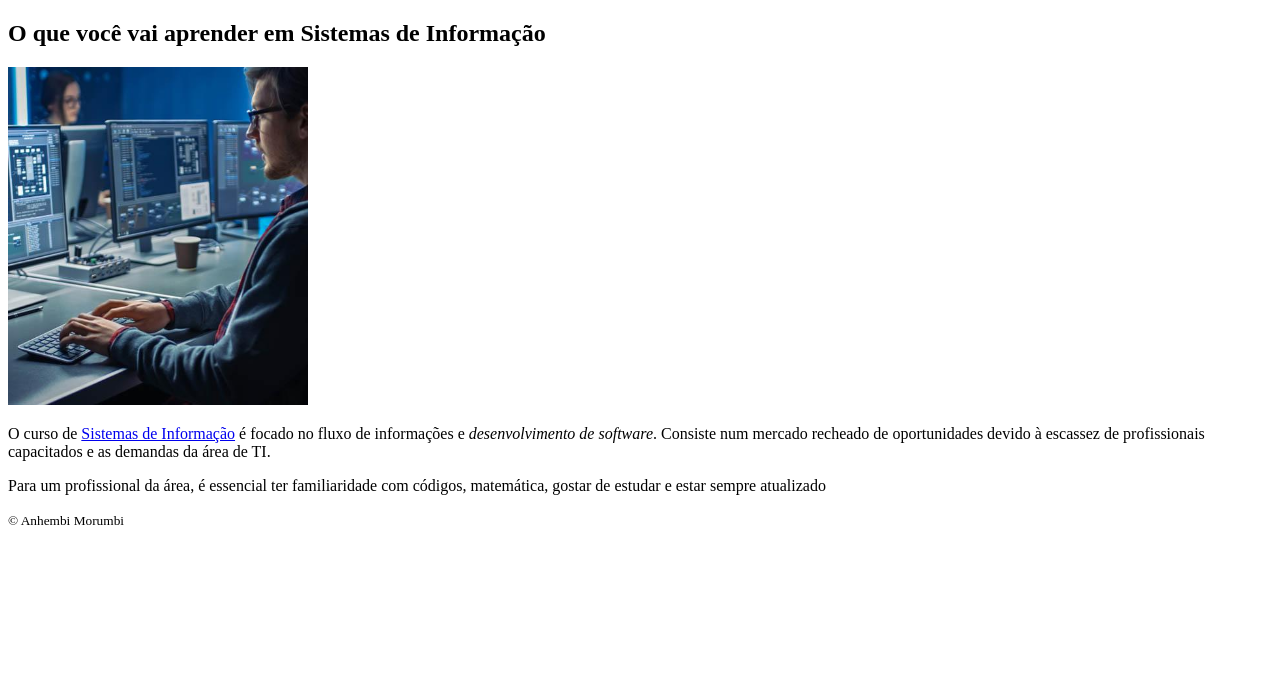
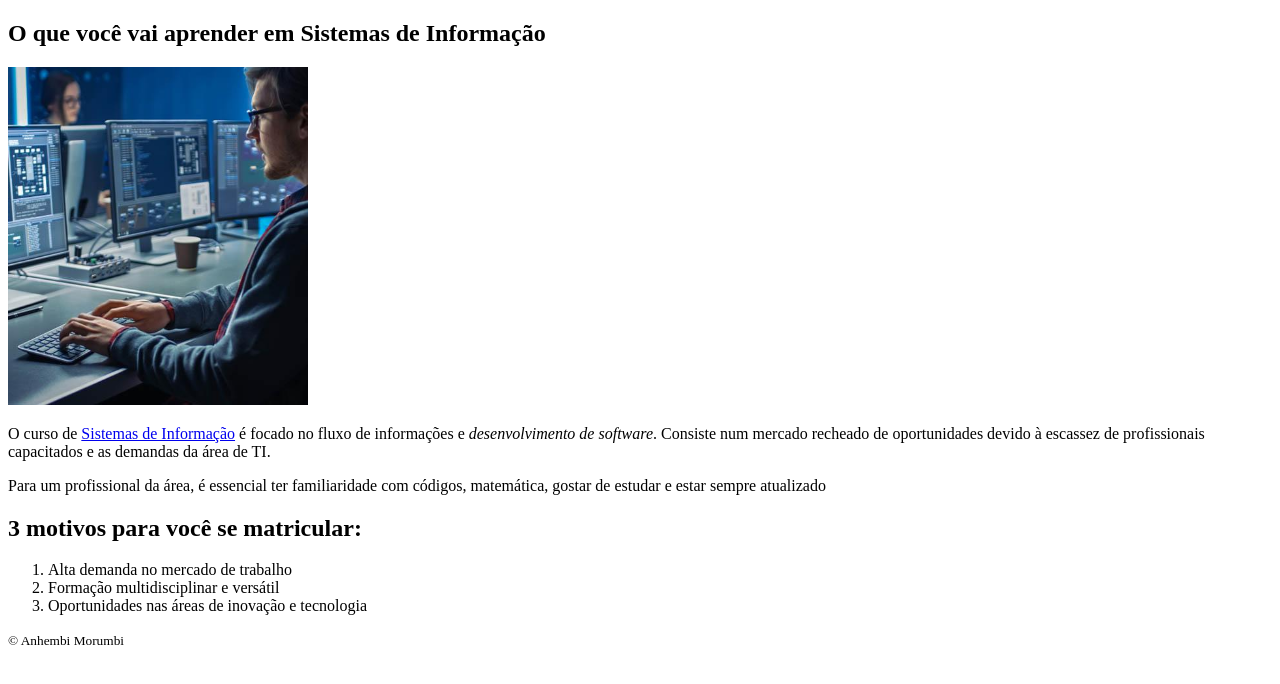
Before and after one commit to joaorodolforosa/usabilidade, a plain HTML site: page index.html in a window 1280 px wide. Drawn offline with Linux system fonts and the light colour scheme.

Commit message:
Adicionada lista

```diff
--- a/index.html
+++ b/index.html
@@ -8,10 +8,18 @@
 <body>
 	<article>
 		<h1>O que você vai aprender em Sistemas de Informação</h1>
+
+
 		<img src="img/SistInf460.jpg" width="300" alt="Curso Bacharelado em Sistemas de Informação"></img>
 
 		<p>O curso de <a href="https://portal.anhembi.br/graduacao/sistemas-de-informacao/" rel="external" title="Saiba mais sobre o curso de Bacharelado em Sistemas de Informação">Sistemas de Informação</a> é focado no fluxo de informações e <em>desenvolvimento de software</em>. Consiste num mercado recheado de oportunidades devido à escassez de profissionais capacitados e as demandas da área de TI.</p>
 		<p>Para um profissional da área, é essencial ter familiaridade com códigos, matemática, gostar de estudar e estar sempre atualizado</p>
+		<h2>3 motivos para você se matricular:</h2>
+		<ol>
+			<li>Alta demanda no mercado de trabalho</li>
+			<li>Formação multidisciplinar e versátil</li>
+			<li>Oportunidades nas áreas de inovação e tecnologia</li>
+		</ol>
 		<p><small>&copy; Anhembi Morumbi</small></p>
 	</article>
 </body>
```
